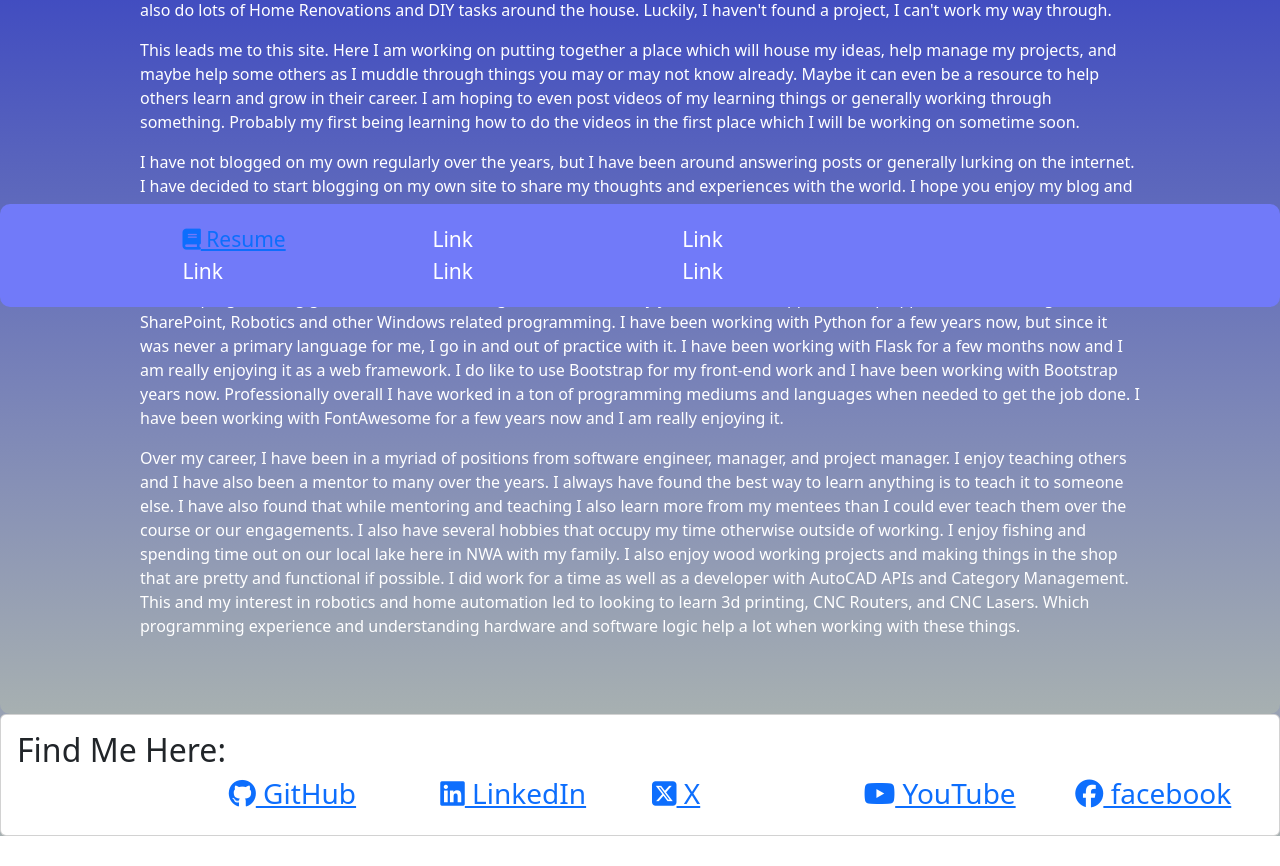
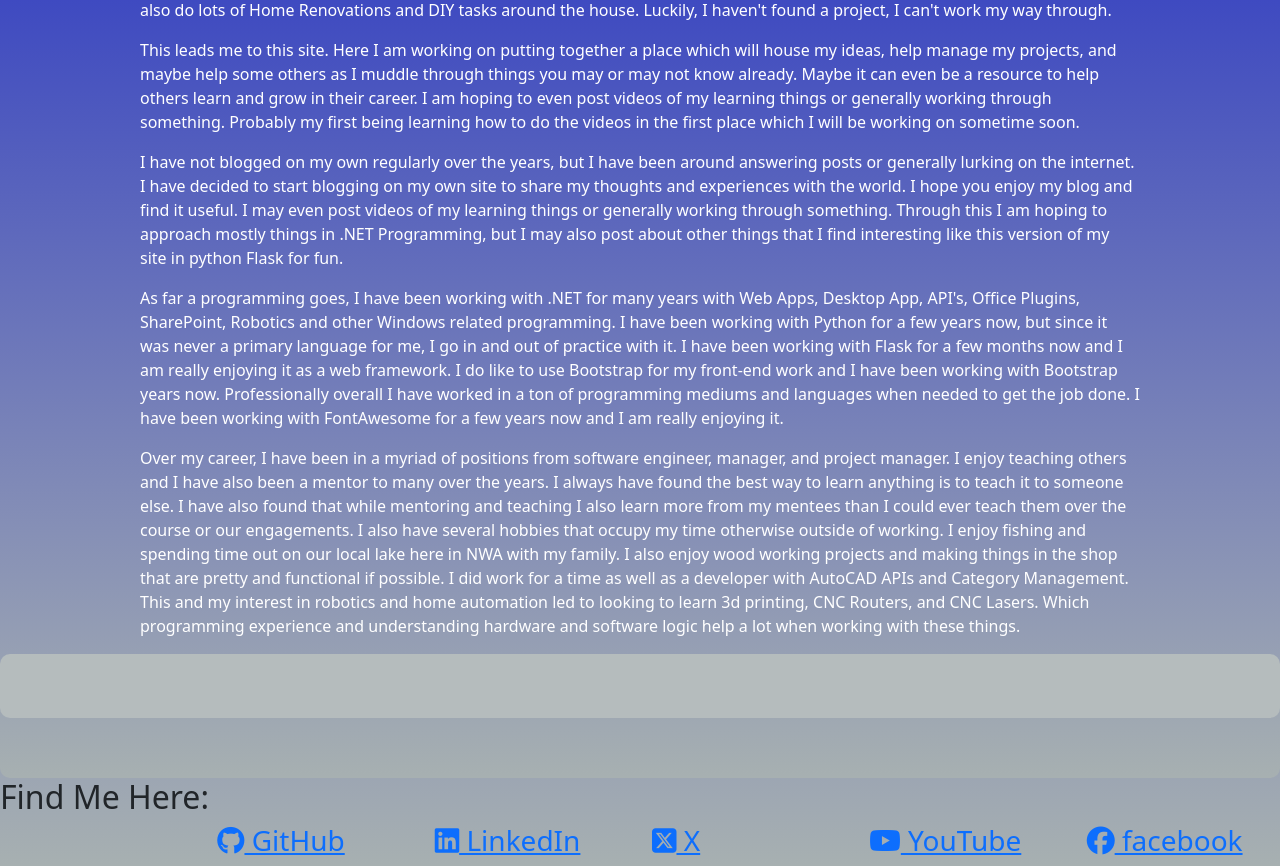
Before and after one commit to samuelervin/samwebsite_py, a Flask app: page /about/ in a window 1280 px wide. Shown: the part 493-1359 px from the top of the page. Before the commit the page ends 1329 px from the top, so only its background shows below. Run offline with Flask 3, Linux system fonts and the light colour scheme.

Commit message:
Changes to formatting

```diff
--- a/templates/about.html
+++ b/templates/about.html
@@ -32,7 +32,9 @@
      <p>Over my career, I have been in a myriad of positions from software engineer, manager, and project manager. I enjoy teaching others and I have also been a mentor to many over the years. I always have found the best way to learn anything is to teach it to someone else. I have also found that while mentoring and teaching I also learn more from my mentees than I could ever teach them over the course or our engagements. I also have several hobbies that occupy my time otherwise outside of working. I enjoy fishing and spending time out on our local lake here in NWA with my family. I also enjoy wood working projects and making things in the shop that are pretty and functional if possible. I did work for a time as well as a developer with AutoCAD APIs and Category Management. This and my interest in robotics and home automation led to looking to learn 3d printing, CNC Routers, and CNC Lasers. Which programming experience and understanding hardware and software logic help a lot when working with these things.</p>
    </article>
  </div><!-- container-->
-
+<div id="sub">
+  <br>
+</div>
 
 
 {% endblock %}
--- a/templates/base.html
+++ b/templates/base.html
@@ -61,30 +61,8 @@
       </div>
       </div>
     </div> <!-- Main info Element -->
-</div>
+</div
 
-
-<footer>
-  <div class="container">
-
-   <ul>
-     <li><a href="{{ url_for('resume')}}" target="_blank"><i class="fa-solid fa-book"></i> Resume</a></li>
-     <li>Link</li>
-   </ul>
-
-   <ul>
-     <li>Link</li>
-     <li>Link</li>
-   </ul>
-
-   <ul>
-     <li>Link</li>
-     <li>Link</li>
-   </ul>
-
-
- </div><!-- container-->
-</footer>
 
     <div class="card">
       <div class="card-body">
--- a/templates/contact.html
+++ b/templates/contact.html
@@ -2,6 +2,7 @@
 {% extends 'base.html' %}
 
 {% block content %}
+<div class="container">
 
 <h1>{% block title %} Contact Me!{% endblock %}</h1>
 
@@ -37,4 +38,8 @@
     <h2> Thank you for your message. I will get back to you as soon as I can on it.</h2>
 {% endif %}
 
+
+</div>
+
+
 {% endblock %}
--- a/templates/home.html
+++ b/templates/home.html
@@ -25,6 +25,7 @@
 </div><!-- #main-->
 
 
+<div id="sub">
 <div class="row">
   <div class="col-sm-4">
     <div class="card">
@@ -54,7 +55,7 @@
     </div>
   </div>
 </div>
-
+</div>
 
 
 {% endblock %}
```
